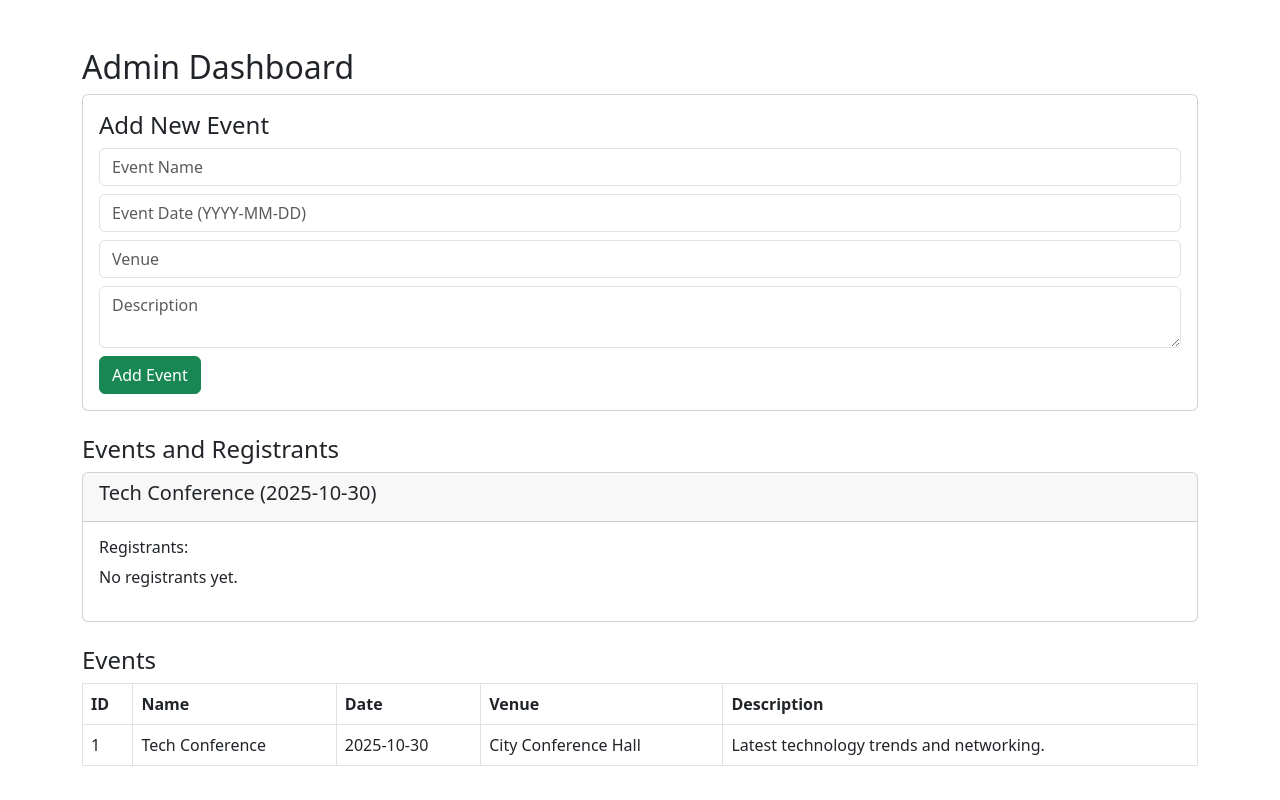
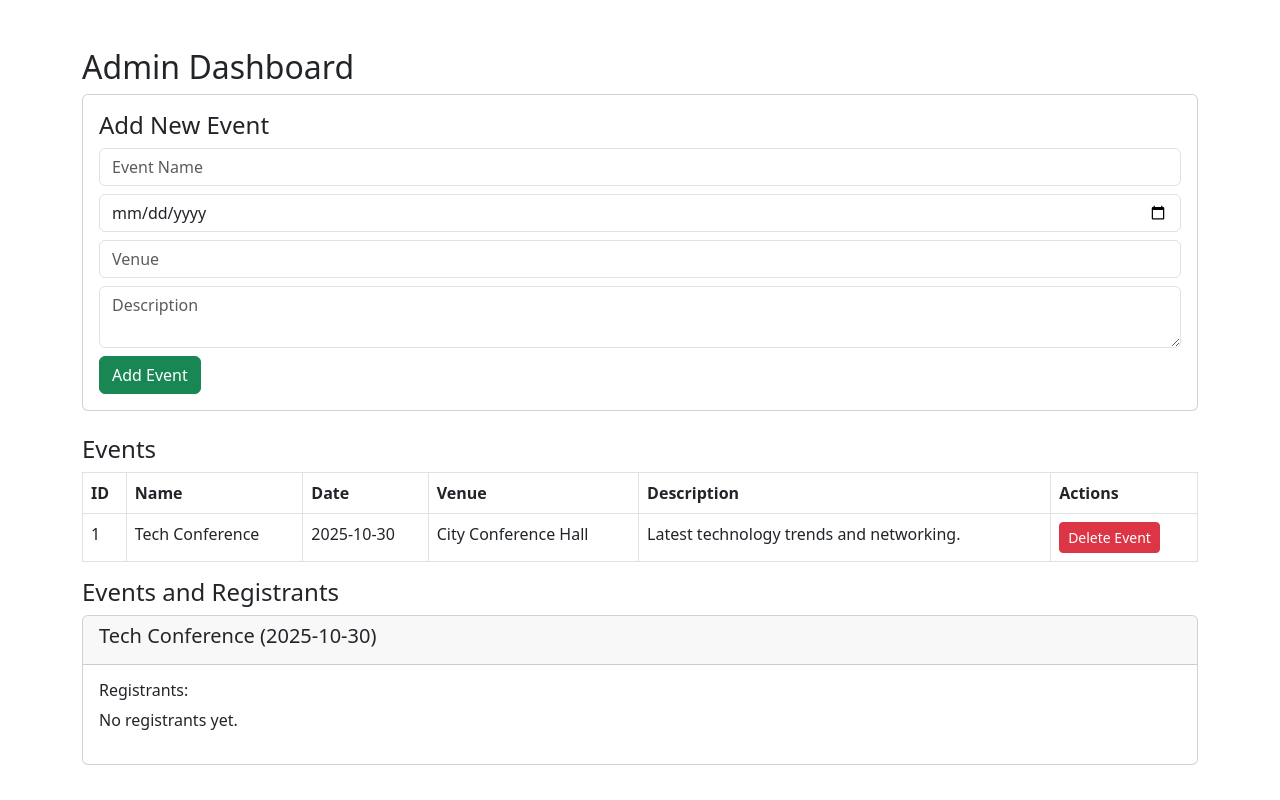
Before and after one commit to Sricharan-V/event_registration, a Flask app: page /dashboard in a window 1280 px wide. Run offline with Flask 3, Linux system fonts and the light colour scheme; the visitor is signed in with stand-in values (Sample User, id 1).

Commit message:
Delete option of registrants and events for admin

```diff
--- a/app.py
+++ b/app.py
@@ -1,4 +1,4 @@
-from flask import Flask, render_template, request, redirect, url_for, session
+from flask import Flask, render_template, request, redirect, url_for, session, flash
 
 app = Flask(__name__)
 app.secret_key = 'your_secret_key'
@@ -98,5 +98,37 @@ def dashboard():
 
 
 
+# Delete event by ID
+@app.route('/admin/delete_event/<int:event_id>', methods=['POST'])
+def delete_event(event_id):
+    if not session.get('admin'):
+        return redirect(url_for('admin'))
+    global events, registrations
+    events = [e for e in events if e['id'] != event_id]
+    # Also remove registrations linked to this event
+    registrations = [r for r in registrations if r['event_id'] != event_id]
+    flash('Event and related registrations deleted.', 'success')
+    return redirect(url_for('dashboard'))
+
+# Delete registrant by index or unique id (for simplicity, by index)
+@app.route('/admin/delete_registrant/<int:event_id>/<int:reg_index>', methods=['POST'])
+def delete_registrant(event_id, reg_index):
+    if not session.get('admin'):
+        return redirect(url_for('admin'))
+    regs = [r for r in registrations if r['event_id'] == event_id]
+    if reg_index < 0 or reg_index >= len(regs):
+        flash('Invalid registrant.', 'danger')
+        return redirect(url_for('dashboard'))
+
+    # Remove registrant from main registrations list
+    reg_to_delete = regs[reg_index]
+    registrations.remove(reg_to_delete)
+    flash('Registrant deleted.', 'success')
+    return redirect(url_for('dashboard'))
+
+# Update routes would normally need forms:
+# For simplicity, let's add redirect to update pages or implement inline later.
+
+
 if __name__ == '__main__':
     app.run(debug=True)
--- a/templates/dashboard.html
+++ b/templates/dashboard.html
@@ -1,10 +1,23 @@
 <!DOCTYPE html>
 <html>
+
 <head>
 	<title>Admin Dashboard</title>
 	<link rel="stylesheet" href="https://cdn.jsdelivr.net/npm/bootstrap@5.3.0/dist/css/bootstrap.min.css" />
 </head>
+
 <body>
+	{% with messages = get_flashed_messages(with_categories=true) %}
+		{% if messages %}
+			{% for category, message in messages %}
+				<div class="alert alert-{{ category }} alert-dismissible fade show" role="alert">
+					{{ message }}
+					<button type="button" class="btn-close" data-bs-dismiss="alert" aria-label="Close"></button>
+				</div>
+			{% endfor %}
+		{% endif %}
+	{% endwith %}
+
 	<div class="container mt-5">
 		<h2>Admin Dashboard</h2>
 
@@ -14,13 +27,50 @@
 				<h4>Add New Event</h4>
 				<form method="post">
 					<input type="text" name="event_name" class="form-control mb-2" placeholder="Event Name" required>
-          <input type="text" name="event_date" class="form-control mb-2" placeholder="Event Date (YYYY-MM-DD)" required>
+
+					<input type="date" name="event_date" class="form-control mb-2" required>
+
 					<input type="text" name="event_venue" class="form-control mb-2" placeholder="Venue" required>
 					<textarea name="event_description" class="form-control mb-2" placeholder="Description" required></textarea>
+
 					<button type="submit" class="btn btn-success">Add Event</button>
 				</form>
 			</div>
 		</div>
+
+
+		<!-- Events Table -->
+		<h4>Events</h4>
+		<table class="table table-bordered">
+			<thead>
+				<tr>
+					<th>ID</th>
+					<th>Name</th>
+					<th>Date</th>
+					<th>Venue</th>
+					<th>Description</th>
+					<th>Actions</th>
+				</tr>
+			</thead>
+			<tbody>
+				{% for e in events %}
+				<tr>
+					<td>{{ e.id }}</td>
+					<td>{{ e.name }}</td>
+					<td>{{ e.date }}</td>
+					<td>{{ e.venue }}</td>
+					<td>{{ e.description }}</td>
+					<td>
+						<form method="post" action="{{ url_for('delete_event', event_id=e.id) }}" style="display:inline;">
+							<button type="submit" class="btn btn-danger btn-sm" onclick="return confirm('Delete this event?')">Delete
+								Event</button>
+						</form>
+					</td>
+				</tr>
+				{% endfor %}
+			</tbody>
+		</table>
+
 
 		<!-- Registered Users Table -->
 		<h4>Events and Registrants</h4>
@@ -35,7 +85,11 @@
 				{% if registrations_by_event[event.id] %}
 				<table class="table table-bordered">
 					<thead>
-            <tr><th>Name</th><th>Email</th><th>Phone</th></tr>
+						<tr>
+							<th>Name</th>
+							<th>Email</th>
+							<th>Phone</th>
+						</tr>
 					</thead>
 					<tbody>
 						{% for reg in registrations_by_event[event.id] %}
@@ -43,6 +97,14 @@
 							<td>{{ reg.name }}</td>
 							<td>{{ reg.email }}</td>
 							<td>{{ reg.phone }}</td>
+							<td>
+								<form method="post"
+									action="{{ url_for('delete_registrant', event_id=event.id, reg_index=loop.index0) }}"
+									style="display:inline;">
+									<button type="submit" class="btn btn-danger btn-sm"
+										onclick="return confirm('Delete this registrant?')">Delete</button>
+								</form>
+							</td>
 						</tr>
 						{% endfor %}
 					</tbody>
@@ -55,26 +117,9 @@
 		{% endfor %}
 
 
-    <!-- Events Table -->
-    <h4>Events</h4>
-    <table class="table table-bordered">
-      <thead>
-        <tr>
-          <th>ID</th><th>Name</th><th>Date</th><th>Venue</th><th>Description</th>
-        </tr>
-      </thead>
-      <tbody>
-        {% for e in events %}
-        <tr>
-          <td>{{ e.id }}</td>
-          <td>{{ e.name }}</td>
-          <td>{{ e.date }}</td>
-          <td>{{ e.venue }}</td>
-          <td>{{ e.description }}</td>
-        </tr>
-        {% endfor %}
-      </tbody>
-    </table>
+
+
 	</div>
 </body>
+
 </html>
```
Lines whose indentation alone changed are shown as unchanged.
